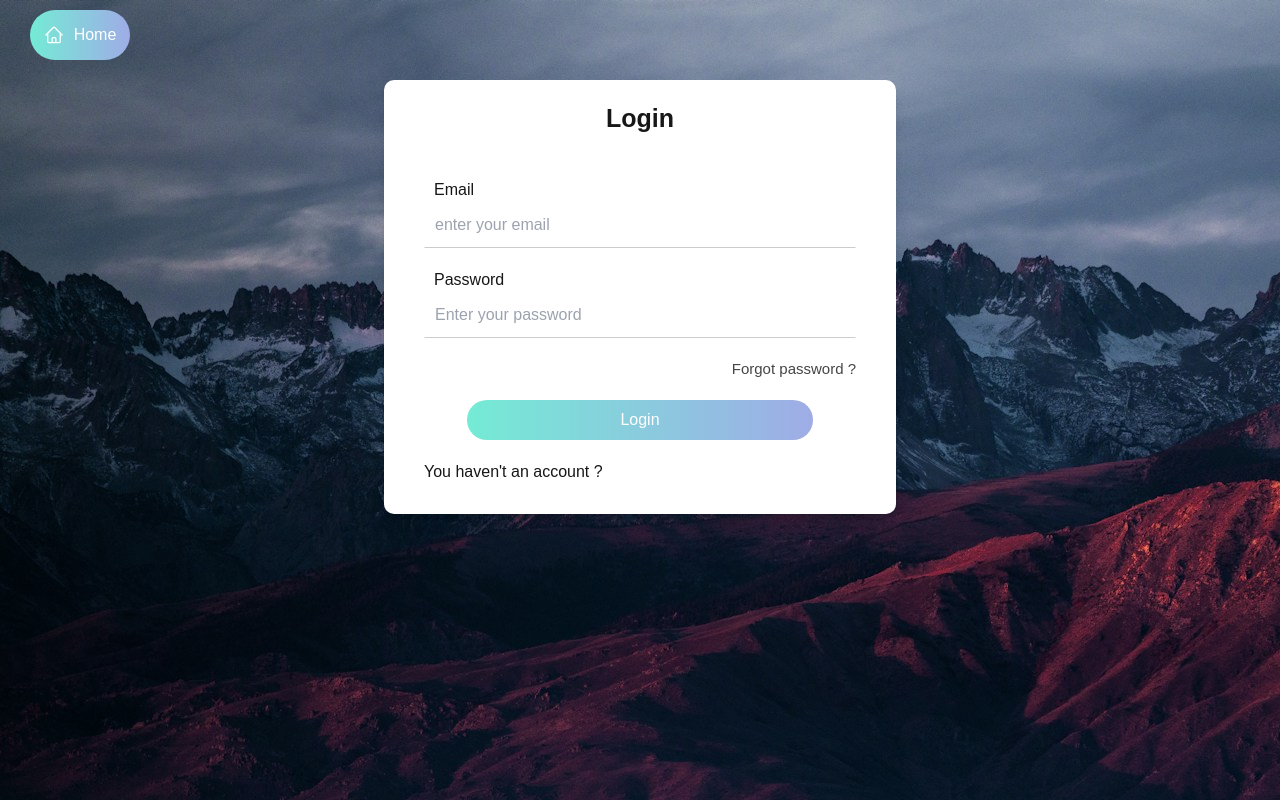
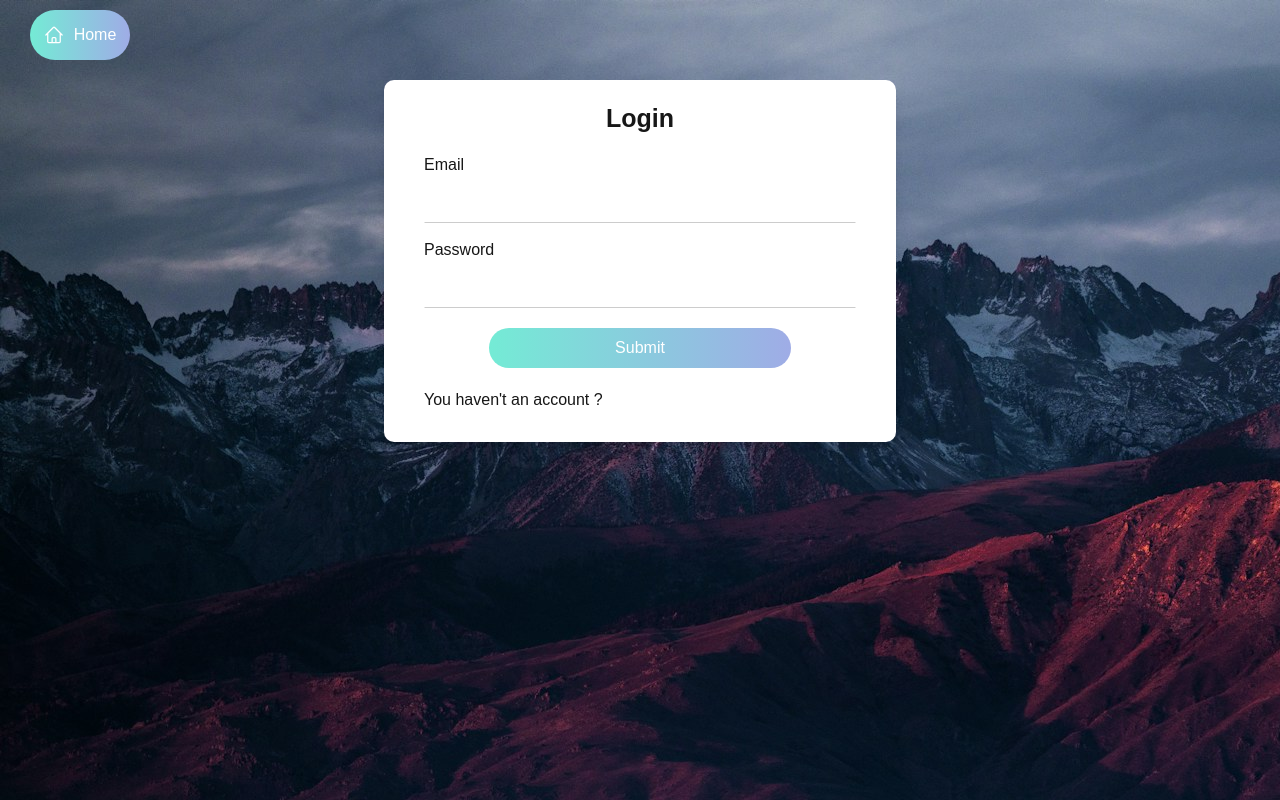
Before and after one commit to ngongocVan2306/fe_shop, a Next.js app: page /auth/login in a window 1280 px wide. Built offline with nearby package versions, Linux system fonts and the light colour scheme.

Commit message:
update user-auth

```diff
--- a/package.json
+++ b/package.json
@@ -11,9 +11,11 @@
   "dependencies": {
     "@reduxjs/toolkit": "^2.2.7",
     "antd": "^5.20.6",
+    "axios": "^1.7.7",
     "next": "14.2.9",
     "react": "^18",
     "react-dom": "^18",
+    "react-hook-form": "^7.53.0",
     "react-redux": "^9.1.2",
     "react-slick": "^0.29.0",
     "redux-persist": "^6.0.0",
--- a/src/app/(auth)/auth/[slug]/page.tsx
+++ b/src/app/(auth)/auth/[slug]/page.tsx
@@ -1,8 +1,8 @@
 "use client";
 
 import { routes } from "@/utils/menuRouters";
-import Link from "next/link";
-import { useEffect, useRef, useState } from "react";
+// import Link from "next/link";
+import { useEffect, useRef } from "react";
 import thumbnail from "../../../../../public/hero-bg.jpg";
 import { IUser } from "@/utils/interface";
 import { handleLoginAction, handleRegisterAction } from "@/action/authAction";
@@ -10,19 +10,16 @@ import Swal from "sweetalert2";
 import { RootState, useAppDispatch, useAppSelector } from "@/store/store";
 import { useRouter } from "next/navigation";
 import { loginSuccess } from "@/store/feauture/authSlice";
+import { FieldValues, useForm } from "react-hook-form";
+import FormGroup from "@/components/FormGroup/FormGroup";
+import LinkComponent from "@/components/LinkComponent/LinkComponent";
+import { menuRegister } from "@/utils/menuRegister";
 
 export default function PageRegister({
     params: { slug },
 }: {
     params: { slug: string };
 }) {
-    const [isLoading, setIsLoading] = useState<boolean>(false);
-    const [email, setEmail] = useState<string>("");
-    const [password, setPassword] = useState<string>("");
-    const [rePassword, setRePassword] = useState<string>("");
-    const [firstName, setFirstName] = useState<string>("");
-    const [lastName, setLastName] = useState<string>("");
-
     const isLogin = useAppSelector((state: RootState) => state.auth.isLogin);
     const dispatch = useAppDispatch();
 
@@ -31,7 +28,6 @@ export default function PageRegister({
     const ref = useRef<HTMLButtonElement>(null);
 
     const handleKeyDown = (e: React.KeyboardEvent) => {
-        console.log(e);
         if (e.code === "Enter") {
             console.log("run");
             ref.current?.click();
@@ -40,67 +36,35 @@ export default function PageRegister({
 
     useEffect(() => {
         if (isLogin) {
-            router.push("/home");
+            router.push(routes.home.url);
         }
         // eslint-disable-next-line react-hooks/exhaustive-deps
     }, []);
 
-    const handleClear = () => {
-        setEmail("");
-        setPassword("");
-        setRePassword("");
-        setLastName("");
-        setFirstName("");
-    };
+    const {
+        register,
+        handleSubmit,
+        setValue,
+        getValues,
+        formState: { errors },
+    } = useForm();
 
-    const handleValidate = (): boolean => {
-        if (
-            !email ||
-            !password ||
-            (slug === routes.register.url &&
-                (!firstName || !lastName || !rePassword))
-        ) {
-            Swal.fire({
-                icon: "warning",
-                title: "Vui lòng nhập đủ thông tin !",
-            });
-            return false;
-        }
-        if (slug === routes.register.label && password !== rePassword) {
-            Swal.fire({
-                icon: "warning",
-                title: "password và repassword phải giống nhau !",
-            });
-            return false;
-        }
-
-        return true;
-    };
-
-    const handleRegister = async () => {
-        setIsLoading(true);
-        const isValidate = handleValidate();
-        if (!isValidate) {
-            setIsLoading(false);
-            return;
-        }
+    const handleRegister = async (data: FieldValues) => {
         try {
             const dataBuider: Partial<IUser> = {
-                email: email,
-                password: password,
-                firstName: firstName,
-                lastName: lastName,
+                ...data,
             };
-
             const res = await handleRegisterAction(dataBuider);
-
             Swal.fire({
                 icon: res.code === 200 ? "success" : "warning",
                 title: res.msg,
             });
-
             if (res.code === 200) {
-                handleClear();
+                setValue(menuRegister.email, "");
+                setValue(menuRegister.firstName, "");
+                setValue(menuRegister.lastName, "");
+                setValue(menuRegister.password, "");
+                setValue(menuRegister.rePassword, "");
             }
         } catch (err) {
             console.log(err);
@@ -109,31 +73,18 @@ export default function PageRegister({
                 title: "Error",
             });
         }
-
-        setIsLoading(false);
     };
 
-    const handleLogin = async () => {
-        setIsLoading(true);
-        const isValidate = handleValidate();
-        if (!isValidate) {
-            setIsLoading(false);
-            return;
-        }
-
+    const handleLogin = async (data: FieldValues) => {
         try {
             const dataBuider: Partial<IUser> = {
-                email: email,
-                password: password,
+                ...data,
             };
-
             const res = await handleLoginAction(dataBuider);
-
             Swal.fire({
                 icon: res.code === 200 ? "success" : "warning",
                 title: res.msg,
             });
-
             if (res.code === 200) {
                 dispatch(loginSuccess(res.data.user));
                 router.push(routes.home.url);
@@ -142,10 +93,9 @@ export default function PageRegister({
             console.log(err);
             Swal.fire({
                 icon: "warning",
+                title: "error",
             });
         }
-
-        setIsLoading(false);
     };
 
     return (
@@ -184,143 +134,86 @@ export default function PageRegister({
                     {slug === routes.login.label ? "Login" : "Register"}
                 </p>
 
-                <div className="mt-[40px] mb-[20px]">
-                    <label htmlFor="email" className="mb-[5px] ml-[10px]">
-                        Email
-                    </label>
-                    <br />
-                    <input
+                <form
+                    onSubmit={handleSubmit(
+                        slug === routes.register.label
+                            ? handleRegister
+                            : handleLogin
+                    )}
+                    className="w-full flex flex-col justify-center items-center"
+                >
+                    <FormGroup
+                        label="Email"
+                        name={menuRegister.email}
                         type="email"
-                        id="email"
-                        placeholder="enter your email"
-                        className="w-[100%] border-[1px] border-solid border-[#fff] border-b-[#ccc] p-[10px] focus:rounded-[10px] outline-none"
-                        value={email}
-                        onChange={(e) => setEmail(e.target.value)}
+                        register={register}
+                        rules={{ required: "Email không được để trống" }}
+                        errors={errors}
                     />
-                </div>
-                {slug === routes.register.label ? (
+
+                    {slug === routes.register.label && (
                         <>
-                        <div className="mb-[20px]">
-                            <label
-                                htmlFor="name"
-                                className="mb-[5px] ml-[10px]"
-                            >
-                                First Name
-                            </label>
-                            <br />
-                            <input
+                            {" "}
+                            <FormGroup
+                                label="First Name"
+                                name={menuRegister.firstName}
                                 type="text"
-                                placeholder="Enter First Name"
-                                id="name"
-                                className="w-[100%] border-[1px] border-solid border-[#fff] border-b-[#ccc] p-[10px] focus:rounded-[10px] outline-none"
-                                value={firstName}
-                                onChange={(e) => setFirstName(e.target.value)}
+                                register={register}
+                                rules={{
+                                    required: "Firstname không được để trống",
+                                }}
+                                errors={errors}
                             />
-                        </div>
-                        <div className="mb-[20px]">
-                            <label
-                                htmlFor="name"
-                                className="mb-[5px] ml-[10px]"
-                            >
-                                Last Name
-                            </label>
-                            <br />
-                            <input
+                            <FormGroup
+                                label="Last Name"
+                                name={menuRegister.lastName}
                                 type="text"
-                                placeholder="Enter Last Name"
-                                id="name"
-                                className="w-[100%] border-[1px] border-solid border-[#fff] border-b-[#ccc] p-[10px] focus:rounded-[10px] outline-none"
-                                value={lastName}
-                                onChange={(e) => setLastName(e.target.value)}
+                                register={register}
+                                rules={{
+                                    required: "Lastname không được để trống",
+                                }}
+                                errors={errors}
                             />
-                        </div>
                         </>
-                ) : (
-                    <></>
                     )}
 
-                <div className="mb-[20px]">
-                    <label htmlFor="password" className="mb-[5px] ml-[10px]">
-                        Password
-                    </label>
-                    <br />
-                    <input
+                    <FormGroup
+                        label="Password"
+                        name={menuRegister.password}
                         type="password"
-                        placeholder="Enter your password"
-                        id="password"
-                        className="w-[100%] border-[1px] border-solid border-[#fff] border-b-[#ccc] p-[10px] focus:rounded-[10px] outline-none"
-                        value={password}
-                        onChange={(e) => setPassword(e.target.value)}
+                        register={register}
+                        rules={{
+                            required: "Password không được để trống",
+                            minLength: 8,
+                        }}
+                        errors={errors}
                     />
-                </div>
 
-                {slug === routes.register.label ? (
-                    <div className="mb-[5px]">
-                        <label
-                            htmlFor="rePassword"
-                            className="mb-[5px] ml-[10px]"
-                        >
-                            Re-Password
-                        </label>
-                        <br />
-                        <input
+                    {slug === routes.register.label && (
+                        <FormGroup
+                            label="Re-Password"
+                            name={menuRegister.rePassword}
                             type="password"
-                            placeholder="Enter your password"
-                            id="rePassword"
-                            className="w-[100%] border-[1px] border-solid border-[#fff] border-b-[#ccc] p-[10px] focus:rounded-[10px] outline-none"
-                            value={rePassword}
-                            onChange={(e) => setRePassword(e.target.value)}
+                            register={register}
+                            rules={{
+                                required: "re-password Không được đẻ trống",
+                                minLength: 8,
+                                validate: (value: string) =>
+                                    value === getValues("password") ||
+                                    "re-password phải giống password",
+                            }}
+                            errors={errors}
                         />
-                    </div>
-                ) : (
-                    <></>
                     )}
 
-                <p className="float-right text-[15px] opacity-[0.8] cursor-pointer hover:opacity-[0.5] mb-[20px]">
-                    Forgot password ?
-                </p>
-
-                <div className="mt-[40px] w-[100%] flex justify-center items-center">
-                    {isLoading ? (
-                        <button
-                            disabled
-                            className="w-[80%] py-[8px] ml-[50%] translate-x-[-50%] bg-[#ccc] rounded-full  hover:opacity-[0.6] bg-gradient-to-r from-[#74ebd5] to-[#9face6] border-none text-[#fff] flex justify-center"
-                        >
-                            <svg
-                                aria-hidden="true"
-                                className="w-8 h-8 text-gray-200 animate-spin dark:text-gray-600 fill-blue-600"
-                                viewBox="0 0 100 101"
-                                fill="none"
-                                xmlns="http://www.w3.org/2000/svg"
-                            >
-                                <path
-                                    d="M100 50.5908C100 78.2051 77.6142 100.591 50 100.591C22.3858 100.591 0 78.2051 0 50.5908C0 22.9766 22.3858 0.59082 50 0.59082C77.6142 0.59082 100 22.9766 100 50.5908ZM9.08144 50.5908C9.08144 73.1895 27.4013 91.5094 50 91.5094C72.5987 91.5094 90.9186 73.1895 90.9186 50.5908C90.9186 27.9921 72.5987 9.67226 50 9.67226C27.4013 9.67226 9.08144 27.9921 9.08144 50.5908Z"
-                                    fill="currentColor"
+                    <input
+                        type="submit"
+                        className="mt-[20px] w-[70%] py-[8px]  bg-[#ccc] rounded-full cursor-pointer hover:opacity-[0.6] bg-gradient-to-r from-[#74ebd5] to-[#9face6] border-none text-[#fff]"
                     />
-                                <path
-                                    d="M93.9676 39.0409C96.393 38.4038 97.8624 35.9116 97.0079 33.5539C95.2932 28.8227 92.871 24.3692 89.8167 20.348C85.8452 15.1192 80.8826 10.7238 75.2124 7.41289C69.5422 4.10194 63.2754 1.94025 56.7698 1.05124C51.7666 0.367541 46.6976 0.446843 41.7345 1.27873C39.2613 1.69328 37.813 4.19778 38.4501 6.62326C39.0873 9.04874 41.5694 10.4717 44.0505 10.1071C47.8511 9.54855 51.7191 9.52689 55.5402 10.0491C60.8642 10.7766 65.9928 12.5457 70.6331 15.2552C75.2735 17.9648 79.3347 21.5619 82.5849 25.841C84.9175 28.9121 86.7997 32.2913 88.1811 35.8758C89.083 38.2158 91.5421 39.6781 93.9676 39.0409Z"
-                                    fill="currentFill"
-                                />
-                            </svg>
-                        </button>
-                    ) : (
-                        <button
-                            className="w-[80%] py-[8px]  bg-[#ccc] rounded-full cursor-pointer hover:opacity-[0.6] bg-gradient-to-r from-[#74ebd5] to-[#9face6] border-none text-[#fff]"
-                            onClick={() =>
-                                slug === routes.login.label
-                                    ? handleLogin()
-                                    : handleRegister()
-                            }
-                            ref={ref}
-                            // onKeyDown={handleKeyDown}
-                        >
-                            {slug === routes.login.label ? "Login" : "Register"}
-                        </button>
-                    )}
-                </div>
+                </form>
 
                 <div className="mt-[20px]">
-                    <Link
+                    <LinkComponent
                         href={
                             slug === routes.login.label
                                 ? routes.register.url
@@ -330,7 +223,7 @@ export default function PageRegister({
                         {slug === routes.login.label
                             ? "You haven't an account ?"
                             : "You have an account ?"}
-                    </Link>
+                    </LinkComponent>
                 </div>
             </div>
         </div>
--- /dev/null
+++ b/src/components/FormGroup/FormGroup.tsx
@@ -0,0 +1,34 @@
+import { TInput } from "@/utils/interface";
+import InputComponent from "../InputComponent/InputComponent";
+import LabelComponent from "../LabelComponent/LabelComponent";
+import { FieldErrors, FieldValues, UseFormRegister } from "react-hook-form";
+
+export default function FormGroup({
+    label,
+    name,
+    type,
+    register,
+    rules,
+    errors,
+}: {
+    label: string;
+    name: string;
+    type: TInput;
+    register: UseFormRegister<FieldValues>;
+    // eslint-disable-next-line @typescript-eslint/no-explicit-any
+    rules?: any;
+    errors?: FieldErrors<FieldValues>;
+}) {
+    return (
+        <div className="w-full mt-[15px]">
+            <LabelComponent value={label} />
+            <InputComponent
+                name={name}
+                type={type}
+                register={register}
+                rules={rules}
+                errors={errors}
+            />
+        </div>
+    );
+}
--- /dev/null
+++ b/src/components/InputComponent/InputComponent.tsx
@@ -0,0 +1,32 @@
+import { TInput } from "@/utils/interface";
+import { FieldErrors, FieldValues, UseFormRegister } from "react-hook-form";
+
+export default function InputComponent({
+    name,
+    type,
+    register,
+    rules,
+    errors,
+}: {
+    name: string;
+    type: TInput;
+    register: UseFormRegister<FieldValues>;
+    // eslint-disable-next-line @typescript-eslint/no-explicit-any
+    rules?: any;
+    errors?: FieldErrors<FieldValues>;
+}) {
+    return (
+        <div className="w-full">
+            <input
+                type={type}
+                {...register(name, rules)}
+                className="w-[100%] border-[1px] border-solid border-[#fff] border-b-[#ccc] p-[10px] focus:rounded-[10px] outline-none"
+            />
+            {errors && errors[name] && (
+                <p className="text-red-500">
+                    {(errors?.[name]?.message as string) || "Error"}
+                </p>
+            )}
+        </div>
+    );
+}
--- /dev/null
+++ b/src/components/LabelComponent/LabelComponent.tsx
@@ -0,0 +1,5 @@
+"use client";
+
+export default function LabelComponent({ value }: { value: string }) {
+    return <label>{value}</label>;
+}
--- /dev/null
+++ b/src/components/LinkComponent/LinkComponent.tsx
@@ -0,0 +1,11 @@
+import Link from "next/link";
+
+export default function LinkComponent({
+    href,
+    children,
+}: {
+    href: string;
+    children: React.ReactNode;
+}) {
+    return <Link href={href}>{children}</Link>;
+}
--- /dev/null
+++ b/src/utils/menuRegister.ts
@@ -0,0 +1,9 @@
+import { IMenuRegister } from "./interface";
+
+export const menuRegister: IMenuRegister = {
+    email: "email",
+    password: "password",
+    lastName: "lastName",
+    firstName: "firstName",
+    rePassword: "rePassword",
+};
```
Also changed, not shown: src/action/authAction.ts (+6 -43 lines), src/helpers/axios.ts (added, +21 -0 lines), src/utils/interface.ts (+10 -0 lines), 1 other file (tests, documents, lock files or other folders). Lines whose indentation alone changed are shown as unchanged.
